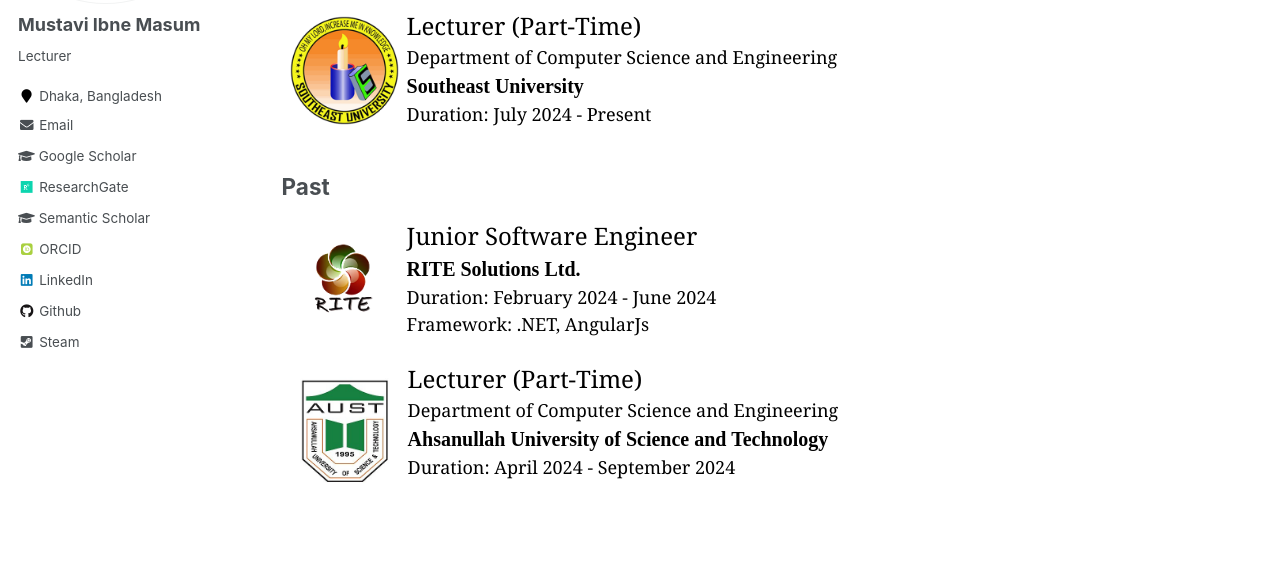
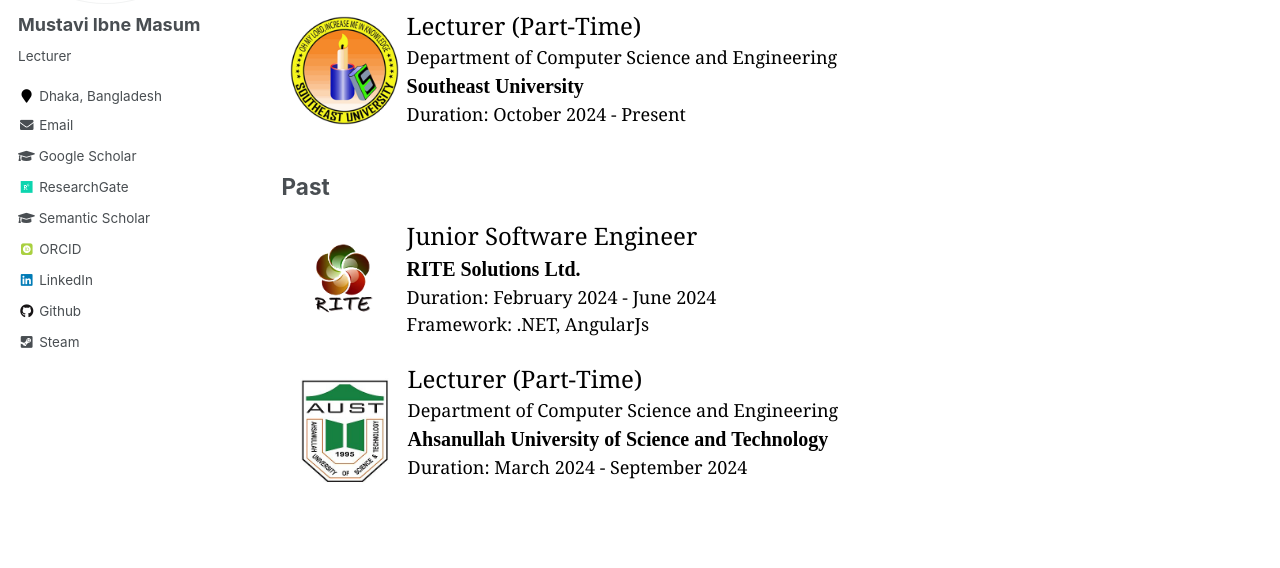
Before and after one commit to Mustavi-Ibne-Masum/mustavi-ibne-masum.github.io, a Jekyll site: the page built from _pages/experience.md, in a window 1280 px wide and 1001 px high. Shown: the part 248-816 px from the top of the window. Built offline with Jekyll 4.4.1, drawn with Linux system fonts in a browser that asks for light colours; some web fonts are replaced.

Commit message:
Update experience

```diff
--- a/_pages/experience.md
+++ b/_pages/experience.md
@@ -10,7 +10,7 @@ author_profile: true
 <img src="/images/LogoSEU.png" style="float:left;width:125px;height:125px;"><span style="font-family:Georgia; color:black;"><span style="font-size:18pt"><a href="https://new.seu.edu.bd/employee/profile/MDExMTM0" target="_blank" style="color:black;">Lecturer (Part-Time)</a></span><br/>
 Department of Computer Science and Engineering<br/>
 <span style="color:black; font-size:20px; font-family:Calisto MT"><b><a href="https://aust.edu" target="_blank" style="color:black;">Southeast University</a></b></span><br/>
-Duration: July 2024 - Present
+Duration: October 2024 - Present
 </span>
 ## Past
 <img src="/images/LogoRITE.png" style="float:left;width:125px;height:125px;"><span style="font-family:Georgia; color:black;"><span style="font-size:18pt">Junior Software Engineer</span><br/>
@@ -23,7 +23,7 @@ Framework: .NET, AngularJs
 <img src="/images/LogoAust.png" style="float:left;width:126px;height:126px;"><span style="font-family:Georgia; color:black;"><span style="font-size:18pt">Lecturer (Part-Time)</span><br/>
 Department of Computer Science and Engineering<br/>
 <span style="color:black; font-size:20px; font-family:Calisto MT"><b><a href="https://aust.edu" target="_blank" style="color:black;">Ahsanullah University of Science and Technology</a></b></span><br/>
-Duration: April 2024 - September 2024
+Duration: March 2024 - September 2024
 </span>
 
 
```
Also changed, not shown: 1 other file.
